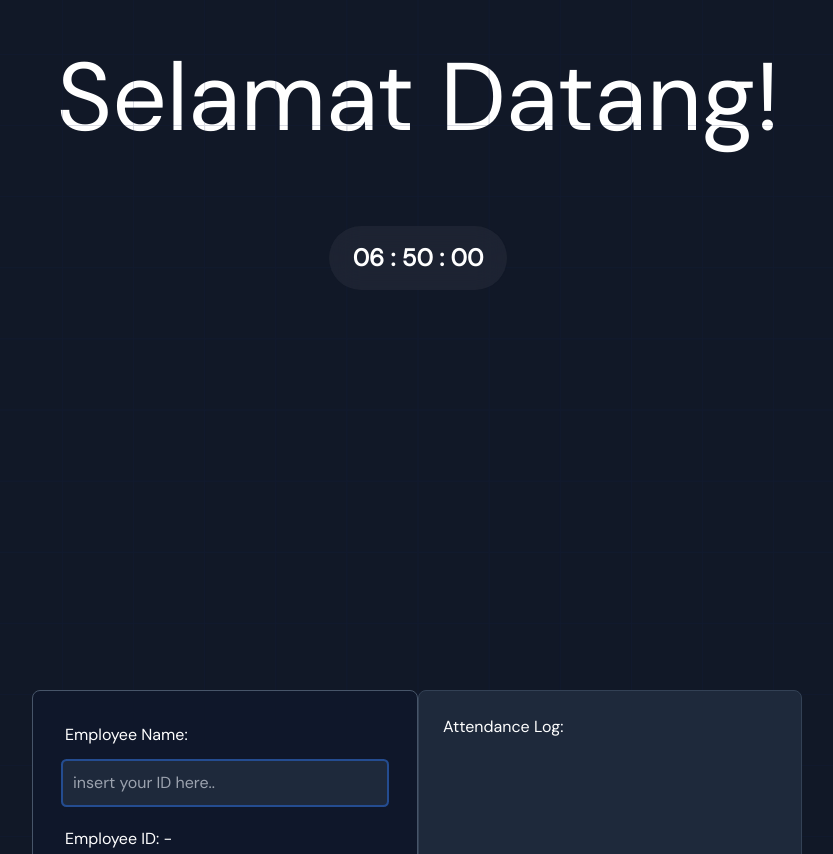
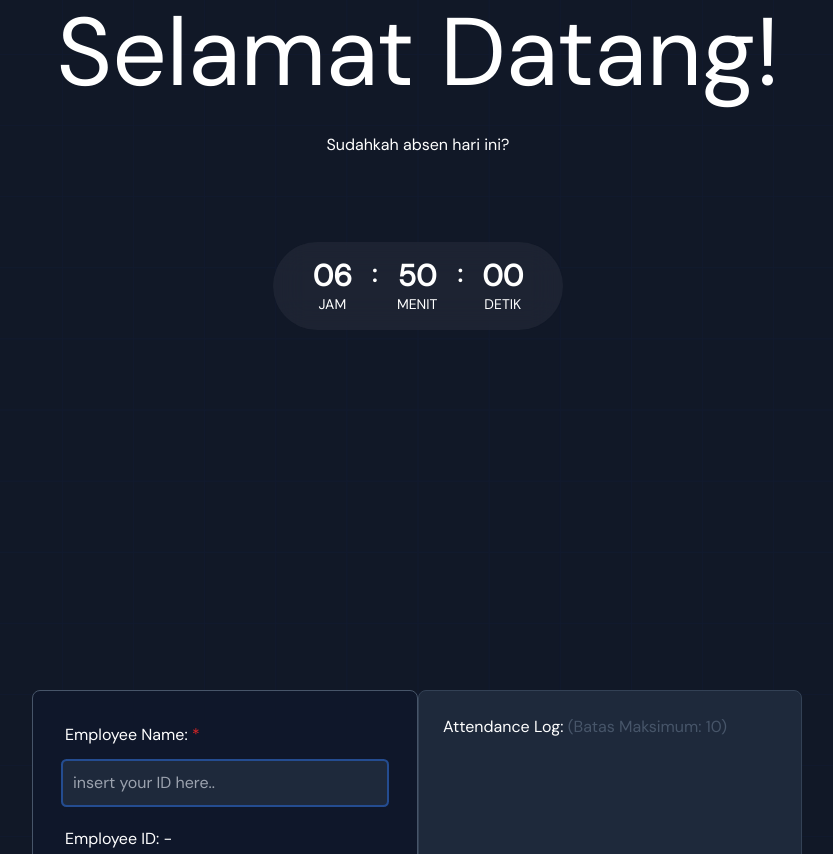
Before and after one commit to vintech05/attendance-tracker, a website: page src/index.html in a window 1280 px wide. Shown: the part 280-1134 px from the top of the page, without its empty margins (222-1055 px from the left). Drawn offline with nearby package versions, Linux system fonts and the light colour scheme.

Commit message:
added animation & reconfiguring

```diff
--- a/src/index.html
+++ b/src/index.html
@@ -6,6 +6,7 @@
     <meta name="viewport" content="width=device-width, initial-scale=1.0">
     <link rel="stylesheet" href="/dist/output.css">
     <script src="https://cdnjs.cloudflare.com/ajax/libs/jspdf/2.3.1/jspdf.umd.min.js"></script>
+    <script src="https://cdnjs.cloudflare.com/ajax/libs/gsap/3.12.2/gsap.min.js"></script>
     <link href="https://cdn.lineicons.com/4.0/lineicons.css" rel="stylesheet" />
     <title>Absence-App</title>
 </head>
@@ -28,16 +29,27 @@
     <img class="absolute w-screen min-h-max opacity-60" src="/svg/grid.svg" alt="grid-pattern">
     <main>
         <div class="grid place-items-center h-screen text-white">
-            <div class="flex flex-col gap-20">
-                <h1 class="md:text-8xl sm:w-full sm:text-5xl xs:text-4xl">Selamat Datang!</h1>
-                <div id=" clockTime" class="flex justify-center text-2xl ">
+            <div class="flex flex-col justify-center items-center gap-20">
+                <h1 id="title" class="md:text-8xl sm:w-full sm:text-5xl xs:text-4xl opacity-0 translate-y-10">Selamat
+                    Datang!</h1>
+                <p id="subtitle" class="-mt-12 opacity-0">Sudahkah absen hari ini?</p>
+                <div id="clockTime" class="flex justify-center text-2xl opacity-0">
                     <div
-                        class="bg-white/5 backdrop-blur-lg rounded-full font-semibold py-4 px-6 hover:bg-white hover:backdrop-brightness-95 hover:text-black transition-all">
-                        <span id="hours">00</span>
+                        class="flex gap-5 bg-white/5 backdrop-blur-lg rounded-full font-semibold py-4 px-10 hover:bg-white hover:backdrop-brightness-95 hover:text-black transition-all">
+                        <div class="flex flex-col items-center">
+                            <span id="hours" class="md:text-3xl sm:text-xl">00</span>
+                            <p class="text-sm font-normal">JAM</p>
+                        </div>
                         <span>:</span>
-                        <span id="minutes">00</span>
+                        <div class="flex flex-col items-center">
+                            <span id="minutes" class="md:text-3xl sm:text-xl">00</span>
+                            <p class="text-sm font-normal">MENIT</p>
+                        </div>
                         <span>:</span>
-                        <span id="seconds">00</span>
+                        <div class="flex flex-col items-center">
+                            <span id="seconds" class="md:text-3xl sm:text-xl">00</span>
+                            <p class="text-sm font-normal">DETIK</p>
+                        </div>
                     </div>
                 </div>
             </div>
@@ -46,23 +58,26 @@
             <div class=" text-white grid md:grid-cols-2 sm:grid-cols-1 my-10">
                 <div class="bg-slate-900 p-8 rounded-lg h-[30em] border border-slate-600 relative">
                     <div class="flex flex-col">
-                        <label class="pb-4 text-white" for="name">Employee Name:</label>
+                        <label class="pb-4 text-white" for="name">Employee Name: <span
+                                class="text-red-600">*</span></label>
                         <input id="employee-name" class="rounded-sm w-80 p-2 ring-2 ring-blue-500/50 ring-offset-2
                          ring-offset-slate-800 active:ring-blue-500 hover:ring-blue-500
                              focus:ring-2 focus:ring-blue-500 focus:outline-none bg-slate-800 text-white" type="text"
                             id="name" placeholder="insert your ID here.." required>
                         <p id="employee-id" class="pt-6">Employee ID: <span>-</span></p>
-                        <div class="absolute bottom-6">
+                        <div class="absolute bottom-6 flex gap-4 items-center">
                             <button id="clock-button"
                                 class="mt-6 bg-slate-800 text-left p-2 w-auto rounded-lg ring-2 ring-blue-400 ring-offset-2 ring-offset-slate-900"
                                 disabled>Clock
                                 In</button>
+                            <button id="request-off-btn"
+                                class="mt-6 bg-slate-800 text-left p-2 w-auto rounded-lg ring-2 ring-orange-500 ring-offset-2 ring-offset-slate-900">Request</button>
                         </div>
                     </div>
                 </div>
                 <div id="attendance-log"
                     class="bg-slate-800 text-white w-[24em] h-[30em] p-6 rounded-lg relative overflow-hidden overflow-y-auto border border-slate-700">
-                    <h2 class="pb-4">Attendance Log: </h2>
+                    <h2 class="pb-4">Attendance Log: <span class="text-slate-600">(Batas Maksimum: 10)</span></h2>
                     <ul id="log-list">
 
                     </ul>
@@ -77,7 +92,7 @@
             </div>
         </div>
     </main>
-    <script src="script.js"></script>
+    <script type="module" src="script.js"></script>
 </body>
 
 </html>
--- a/src/script.js
+++ b/src/script.js
@@ -1,4 +1,3 @@
-
 let isClockedIn = false;
 const logList = document.getElementById('log-list');
 const clockButton = document.getElementById('clock-button');
@@ -6,6 +5,7 @@ const employeeInput = document.getElementById('employee-name');
 const employeeID = document.getElementById('employee-id');
 const generatePDFButton = document.getElementById('generate-pdf');
 const clearBtn = document.getElementById('clear-btn');
+const requestOffBtn = document.getElementById("request-off-btn");
 
 const hours = document.getElementById('hours');
 const minutes = document.getElementById('minutes');
@@ -26,7 +26,7 @@ setInterval(() => {
 window.jsPDF = window.jspdf.jsPDF;
 const doc = new jsPDF();
 
-const maxLogEntries = 15;
+const maxLogEntries = 10;
 
 employeeInput.addEventListener('change', () => {
     employeeID.textContent = 'Employee ID: ' + employeeInput.value;
@@ -55,6 +55,19 @@ clockButton.addEventListener('click', () => {
      }
 });
 
+requestOffBtn.addEventListener("click", () => {
+    const name = prompt("Enter your name:");
+    const date = prompt("Enter the date for your time off (e.g., YYYY-MM-DD):");
+    const reason = prompt("Enter the reason for your time off:");
+
+    if (date && reason && name) {
+        alert(`${name} has requested for time off on ${date} due to ${reason} has been submitted.`);
+    } else {
+        alert("Please enter the required information to request time off.");
+    }
+});
+
+
 clearBtn.addEventListener('click', () => {
     logList.textContent = '';
     employeeInput.value = '';
@@ -80,12 +93,12 @@ employeeInput.addEventListener("input", () => {
 generatePDFButton.addEventListener("click", () => {
     const logEntries = Array.from(logList.querySelectorAll("li"));
 
-    const maxLogEntries = 15;
+    const maxLogEntries = 10;
 
     doc.addPage();
 
     logEntries.forEach((entry, index) => {
-        if (yPos + 10 > 280) { // Adjust 280 to the appropriate value
+        if (yPos + 10 > 280) {
             doc.addPage();
             yPos = 10;
         }
@@ -96,3 +109,22 @@ generatePDFButton.addEventListener("click", () => {
 
     doc.save("attendance_log.pdf");
 });
+
+
+//animation section
+
+var tl = gsap.timeline();
+
+tl.to("#title", {
+    opacity: 1,
+     y: -5,
+    duration: 1 });
+
+tl.to("#subtitle", {
+    opacity: 1,
+     y: -5,
+    duration: 2 });
+
+tl.to("#clockTime", {
+    opacity: 1,
+    duration: 2 });
--- a/tailwind.config.js
+++ b/tailwind.config.js
@@ -9,6 +9,10 @@ module.exports = {
         lg: '976px',
         xl: '1440px',
     },
+    // colors: {
+    //   'bg-white': '#F5F5F5',
+    //   'clr-white': 'ffffff',
+    // },
     extend: {
       fontFamily: {
         sans: ['DM Sans', 'sans-serif'],
```
Also changed, not shown: package.json (+11 -1 lines), dist/output.css, 1 other file.
